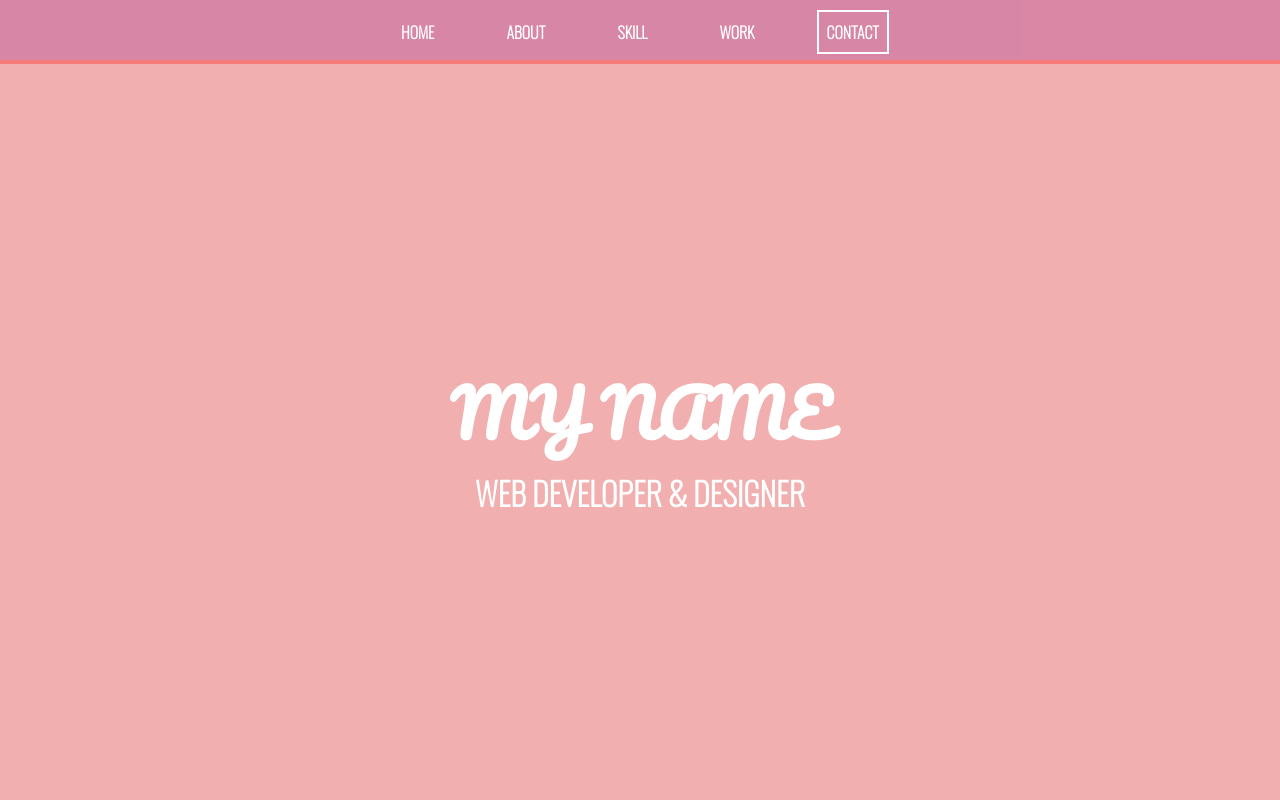
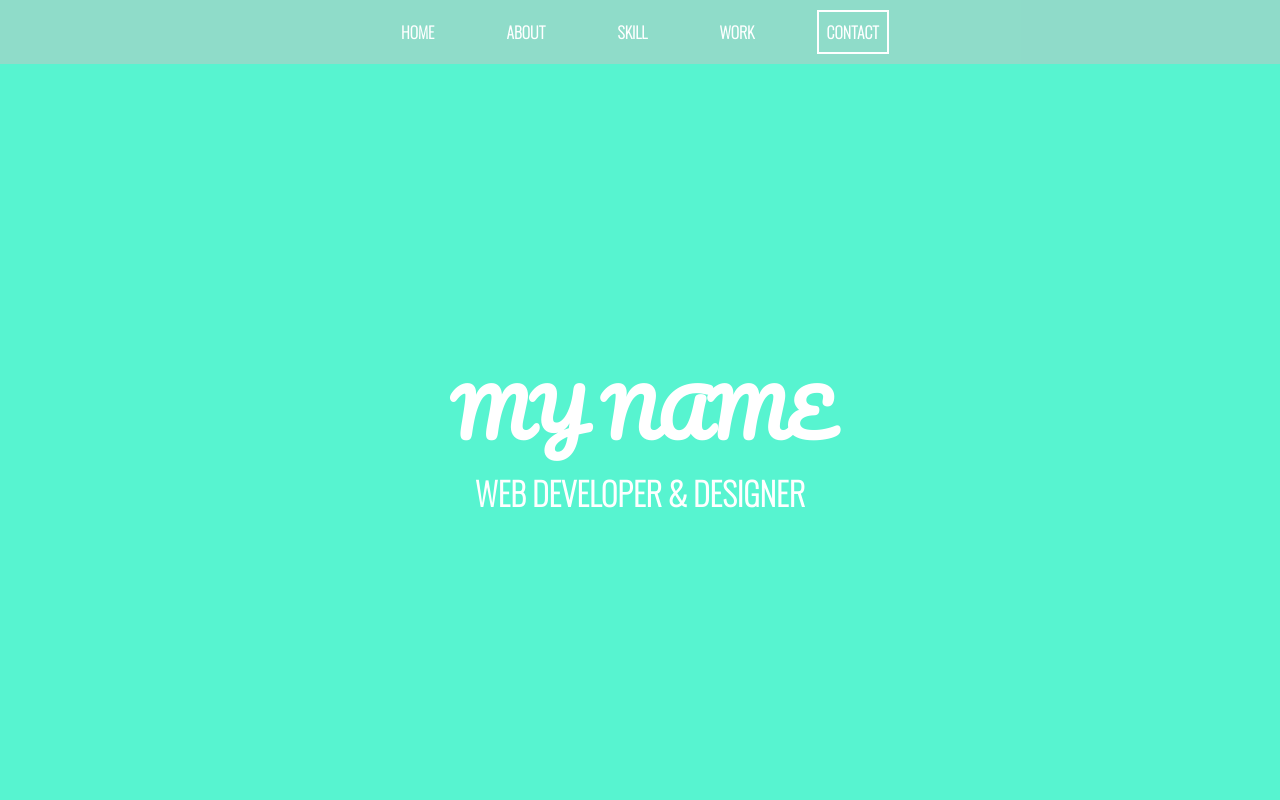
Before and after one commit to kazu-man/self-introduction-copy, a Vue app: page / in a window 1280 px wide. Shown: the top 800 px of the page. Built offline with nearby package versions, Linux system fonts and the light colour scheme.

Commit message:
backgrond-color追加

```diff
--- a/src/components/ContentLayout.vue
+++ b/src/components/ContentLayout.vue
@@ -24,7 +24,6 @@ export default {
 .content {
   width: 100%;
   height: auto;
-  background: rgb(200, 193, 236);
   padding: 20px 0;
 }
 .title {
--- a/src/components/Header.vue
+++ b/src/components/Header.vue
@@ -1,5 +1,5 @@
 <template>
-  <div id="header" style="background: rgba(255, 0, 0, 0.3)">
+  <div id="header">
     <div class="header-content-wrapper">
       <div
         class="header-content border"
@@ -41,7 +41,6 @@ export default {
 
   setup(props, context) {
     const clickHeaderOption = (val) => {
-      console.log(val);
       context.emit("clickHeaderOption", val);
     };
 
@@ -60,6 +59,7 @@ export default {
   position: fixed;
   top: 0;
   z-index: 999;
+  background: rgba(181, 203, 197, 0.6);
 }
 .header-content-wrapper {
   display: flex;
--- a/src/components/HelloWorld.vue
+++ b/src/components/HelloWorld.vue
@@ -1,5 +1,6 @@
 <template>
   <Header :headerOption="headerOption" @clickHeaderOption="scrollContentTo" />
+  <div style="background: white" ref="mainWrapper">
     <div ref="homeComponent">
       <Home />
     </div>
@@ -15,16 +16,18 @@
     <div ref="contactComponent">
       <Contact />
     </div>
+  </div>
 </template>
 
 <script>
-import { ref } from "@vue/reactivity";
+import { ref, onMounted } from "vue";
 import Header from "./Header";
 import Home from "./Home";
 import About from "./About";
 import MySkill from "./myskills/MySkill";
 import Work from "./Work";
 import Contact from "./Contact";
+import gsap from "gsap";
 
 export default {
   name: "HelloWorld",
@@ -35,6 +38,7 @@ export default {
     const mySkillComponent = ref(null);
     const workComponent = ref(null);
     const contactComponent = ref(null);
+    const mainWrapper = ref(null);
 
     const headerOption = ref({
       color: "red",
@@ -42,25 +46,42 @@ export default {
         {
           name: "HOME",
           component: homeComponent,
+          background: "rgba(229, 196, 212, 0.84)",
         },
         {
           name: "ABOUT",
           component: aboutComponent,
+          background: "rgba(131, 212, 250, 0.996)",
         },
         {
           name: "SKILL",
           component: mySkillComponent,
+          background: "rgb(248, 207, 101)",
         },
         {
           name: "WORK",
           component: workComponent,
+          background: "rgb(239, 236, 233)",
         },
         {
           name: "CONTACT",
           component: contactComponent,
+          background: "rgb(87, 244, 208)",
         },
       ],
       target: "HOME",
+    });
+
+    const bgChange = (color) => {
+      gsap.to(mainWrapper.value, {
+        background: color,
+        delay: 0,
+        duration: 2,
+      });
+    };
+
+    onMounted(() => {
+      bgChange(headerOption.value.list[0].background);
     });
 
     const handleScroll = () => {
@@ -69,7 +90,9 @@ export default {
           list.component.getBoundingClientRect().top <
           window.innerHeight - 300
         ) {
+          console.log(headerOption.value.list[index]);
           headerOption.value.target = headerOption.value.list[index].name;
+          bgChange(headerOption.value.list[index].background);
         }
       });
     };
@@ -91,6 +114,7 @@ export default {
       workComponent,
       contactComponent,
       scrollContentTo,
+      mainWrapper,
     };
   },
 };
--- a/src/components/Home.vue
+++ b/src/components/Home.vue
@@ -2,7 +2,6 @@
   <ContentLayout>
     <div class="home-content">
       <div class="home-title">
-        <div class="dummy-bg"></div>
         <div class="my-name">
           <h2>MY NAME</h2>
         </div>
@@ -23,7 +22,6 @@ export default {
 <style>
 .home-content {
   color: white;
-  background: rgb(241, 175, 175);
   height: 100vh;
   display: flex;
   justify-content: center;
@@ -45,13 +43,4 @@ export default {
   font-weight: bold;
   text-transform: uppercase;
 }
-.dummy-bg {
-  width: 100%;
-  height: 100%;
-  background: rgb(241, 175, 175);
-  position: absolute;
-  top: 0;
-  left: 0;
-  z-index: -1;
-}
 </style>
```
Lines whose indentation alone changed are shown as unchanged.
